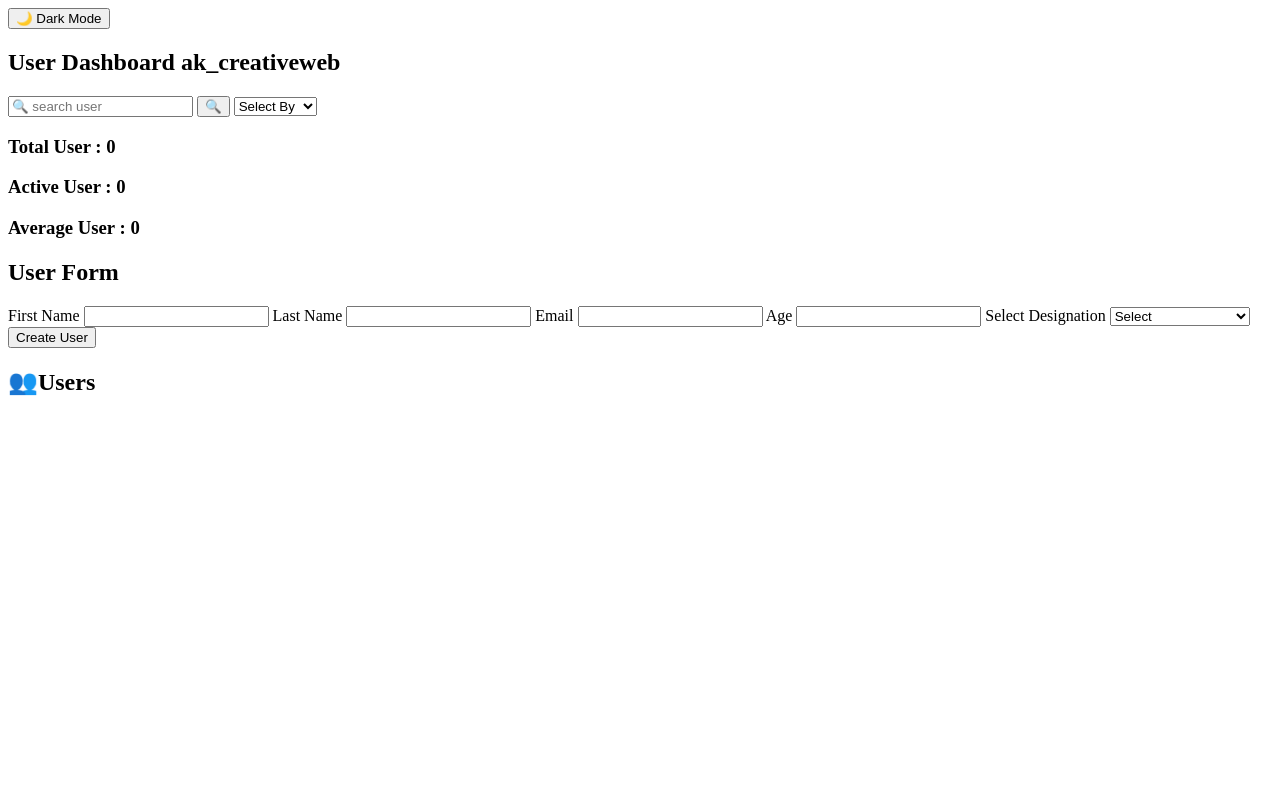
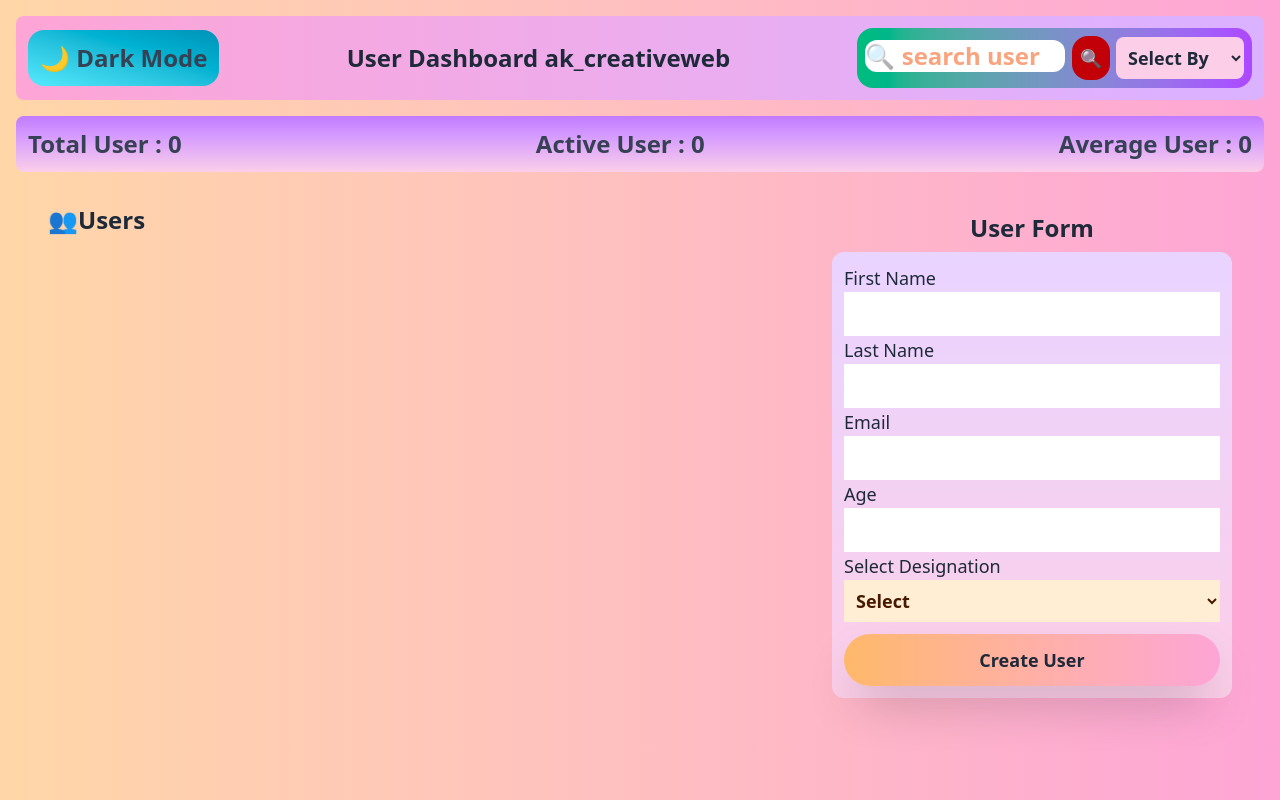
Before and after one commit to Abhishek-frontend-dev/Crm_Dashboard, a plain HTML site: page index.html in a window 1280 px wide. Drawn offline with nearby package versions, Linux system fonts and the light colour scheme; files that its build step writes are made by us from their sources; the site is published under a folder, as on GitHub Pages, so addresses that start at the root find nothing.

Commit message:
Update index.html

```diff
--- a/index.html
+++ b/index.html
@@ -3,7 +3,7 @@
   <head>
     <meta charset="UTF-8" />
     <meta name="viewport" content="width=device-width, initial-scale=1.0" />
-    <link href="/src/output.css" rel="stylesheet" />
+    <link href="output.css" rel="stylesheet" />
   </head>
   <body
     class="p-4 mx-auto bg-gradient-to-r from-orange-200 to-pink-300 dark:bg-gradient-to-r dark:from-sky-950 dark:to-fuchsia-900"
```
